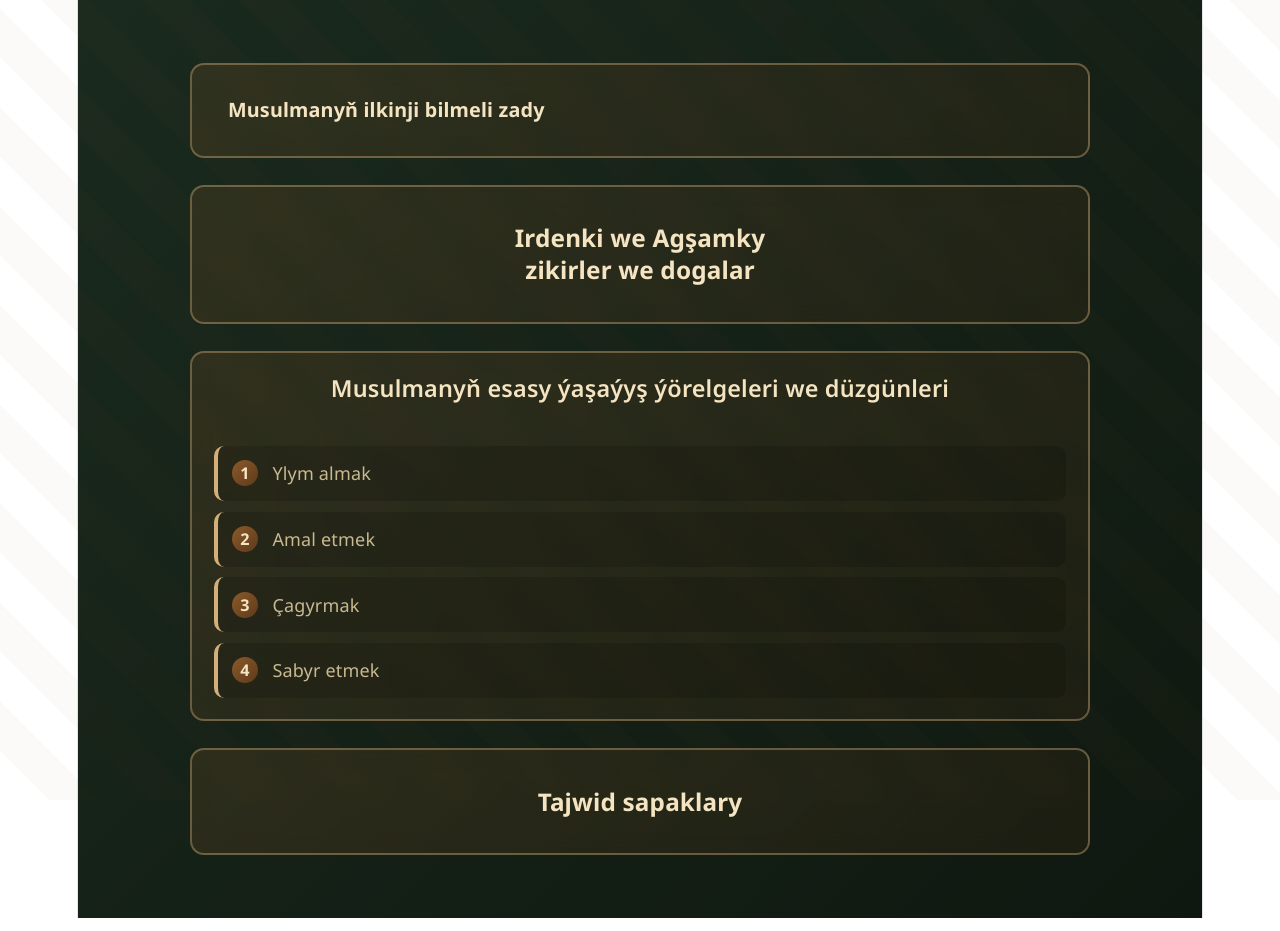
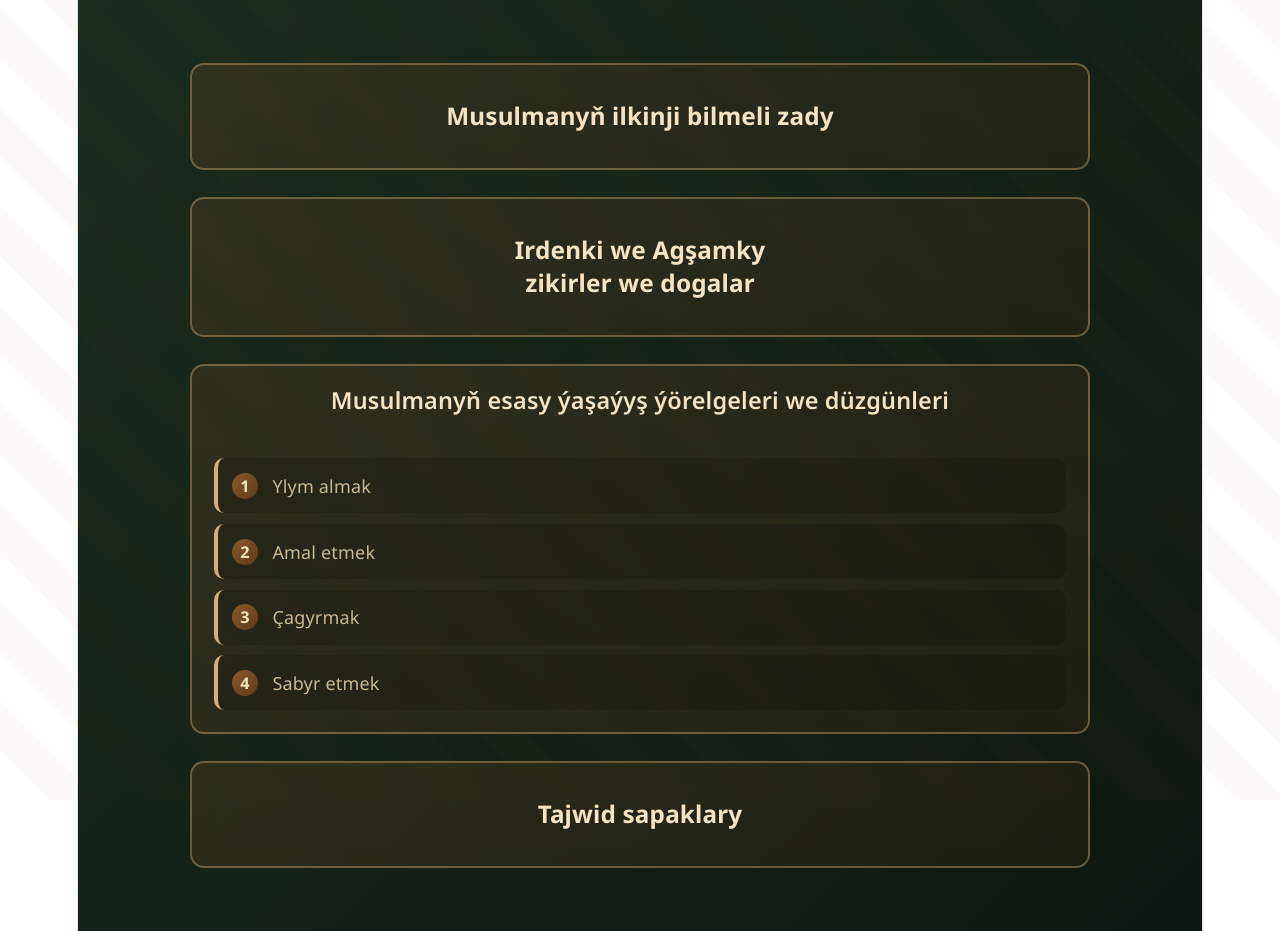
Before and after one commit to artemalmaev151295-png/musulmanyn-yorelgeleri, a React (Vite) app: page / in a window 1280 px wide. Built offline with nearby package versions, Linux system fonts and the light colour scheme.

Commit message:
Restore font size and alignment of first main panel
Co-Authored-By: Claude Sonnet 4.6 <noreply@anthropic.com>

```diff
--- a/src/App.jsx
+++ b/src/App.jsx
@@ -32,8 +32,8 @@ export default function IslamicDiagram() {
           minHeight: 'unset'
         }}
       >
-        <div className="ayah-content" style={{ width: '100%', textAlign: 'left', padding: '0.3rem 0.5rem' }}>
-          <p style={{ color: '#f4e4c1', fontSize: '1.1rem', fontWeight: '700', lineHeight: '1.3' }}>
+        <div className="ayah-content" style={{ width: '100%', textAlign: 'center', padding: '0.45rem 1rem' }}>
+          <p style={{ color: '#f4e4c1', fontSize: '1.35rem', fontWeight: '700', lineHeight: '1.35' }}>
             Musulmanyň ilkinji bilmeli zady
           </p>
         </div>
```
